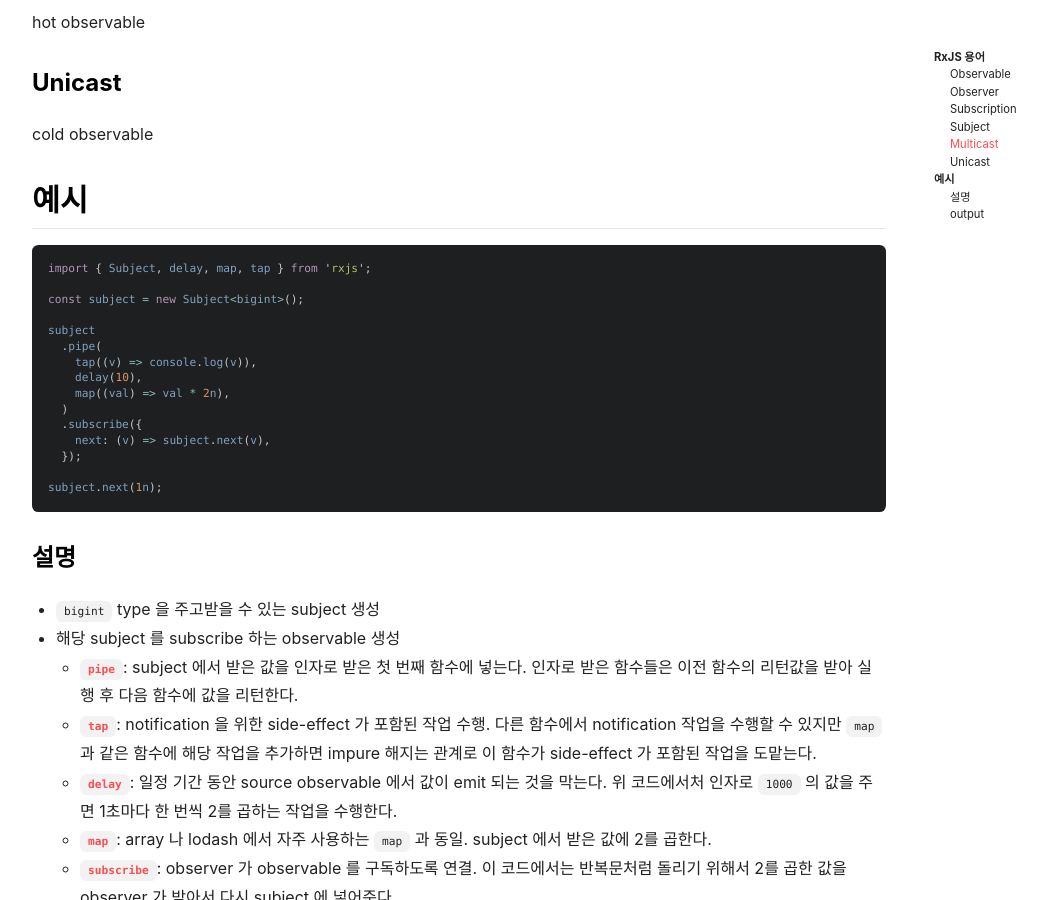
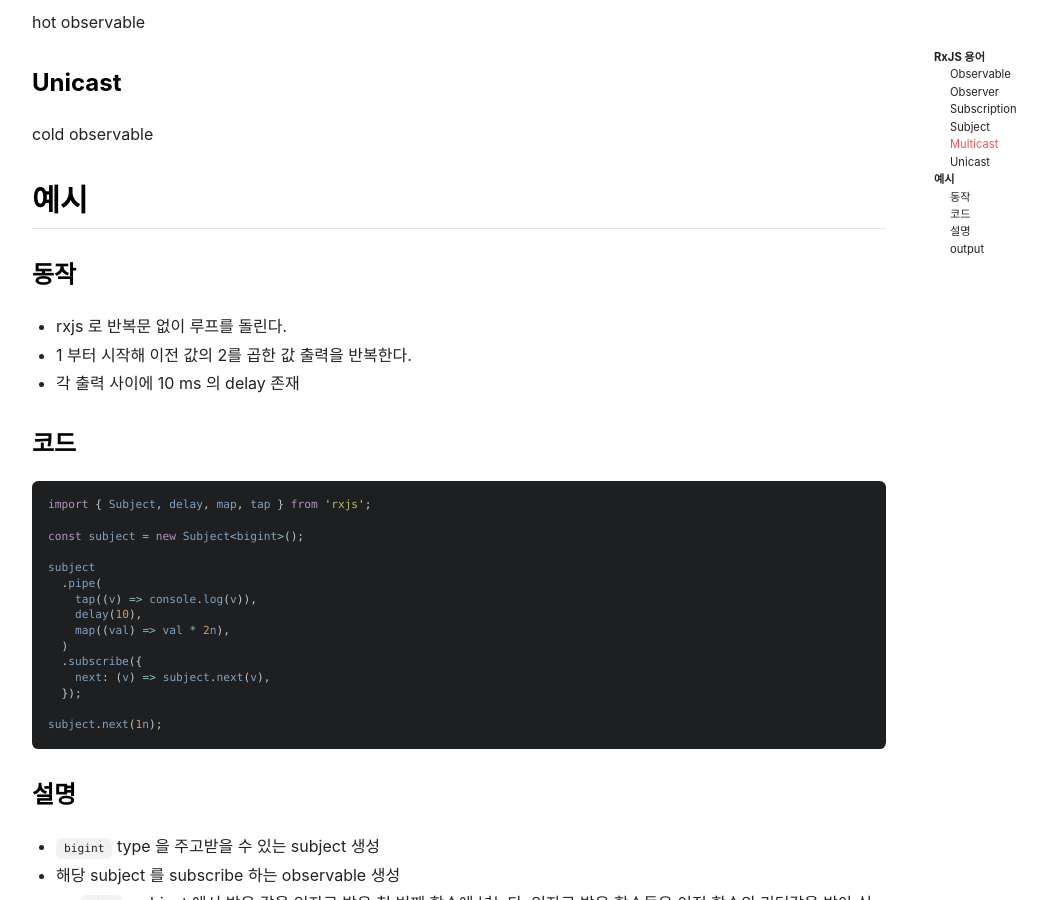
Before and after one commit to zhixian001/zhixian001.github.io, a Jekyll site: the page built from _posts/2022-06-05-rxjs-00.md, in a window 1280 px wide and 900 px high, scrolled down 985 px. Shown: the whole window, without its empty margins (71-1118 px from the left). Built offline with Jekyll 4.4.1, drawn with Linux system fonts in a browser that asks for light colours; nearby versions of some CDN libraries; comment, search, counter and statistics services are not loaded.

Commit message:
update post (rxjs)

````diff
--- a/_posts/2022-06-05-rxjs-00.md
+++ b/_posts/2022-06-05-rxjs-00.md
@@ -43,6 +43,15 @@ hot observable
 cold observable
 
 ## 예시
+
+### 동작
+
+- rxjs 로 반복문 없이 루프를 돌린다.
+- 1 부터 시작해 이전 값의 2를 곱한 값 출력을 반복한다.
+- 각 출력 사이에 10 ms 의 delay 존재
+
+
+### 코드
 
 ```typescript
 import { Subject, delay, map, tap } from 'rxjs';
````
